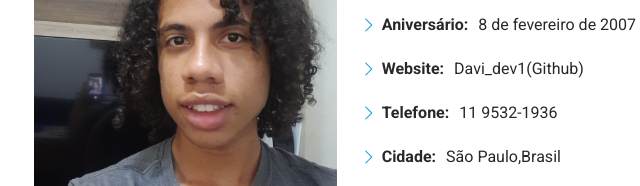
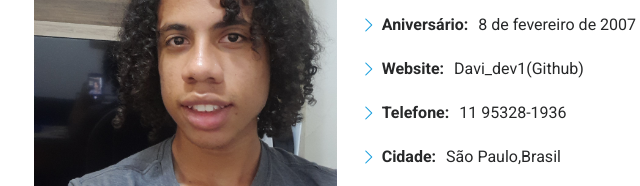
Before and after one commit to Davi-dev1/iPortfolio, a plain HTML site: page index.html in a window 1280 px wide. Shown: the part 1286-1472 px from the top of the page, 278-918 px from the left. Drawn offline with Linux system fonts and the light colour scheme.

Commit message:
outra coisa ai
Signed-off-by: Davi-dev1 <davigancalveesdasilva@gmail.com>

```diff
--- a/index.html
+++ b/index.html
@@ -125,7 +125,7 @@
                 <ul>
                   <li><i class="bi bi-chevron-right"></i> <strong>Aniversário:</strong> <span>8 de fevereiro de  2007</span></li>
                   <li><i class="bi bi-chevron-right"></i> <strong>Website:</strong> <span>Davi_dev1(Github)</span></li>
-                  <li><i class="bi bi-chevron-right"></i> <strong>Telefone:</strong> <span>11 9532-1936</span></li>
+                  <li><i class="bi bi-chevron-right"></i> <strong>Telefone:</strong> <span>11 95328-1936</span></li>
                   <li><i class="bi bi-chevron-right"></i> <strong>Cidade:</strong> <span>São Paulo,Brasil</span></li>
                 </ul>
               </div>
```
